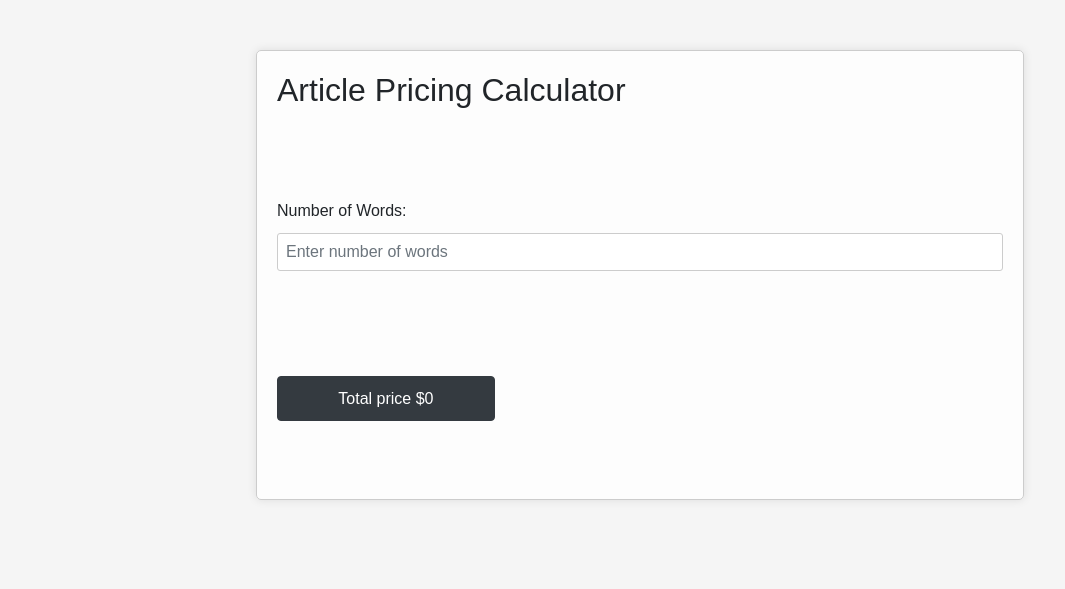
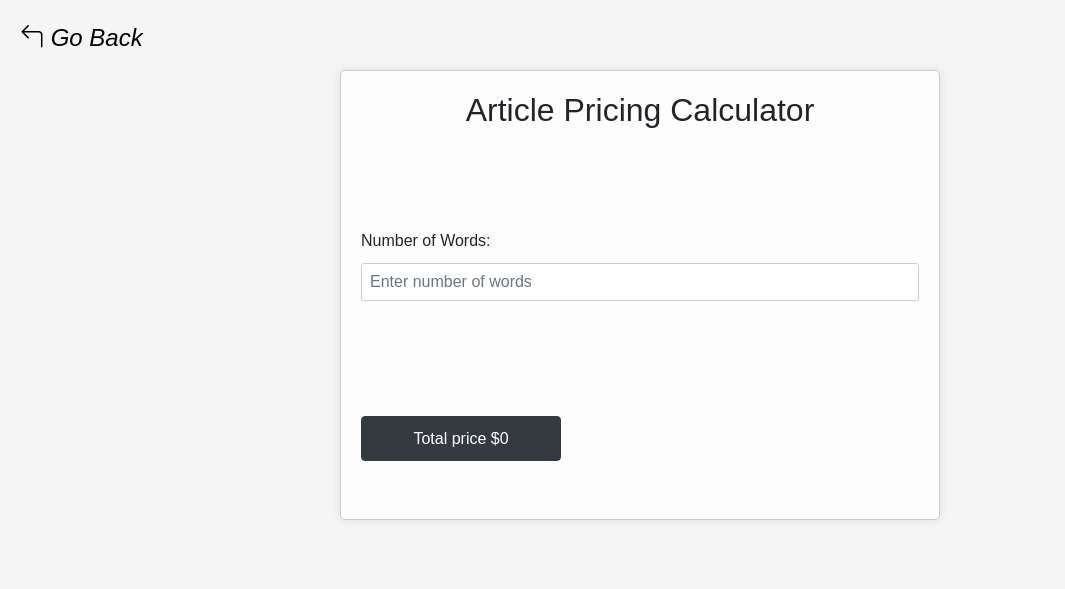
Before and after one commit to Mesh-254/realtime_articles, a Flask app: page /article_pricing in a window 1280 px wide. Shown: the top 589 px of the page, without its empty margins (0-1065 px from the left). Run offline with Flask 3, Linux system fonts and the light colour scheme; some libraries are stand-ins or nearby versions.

Commit message:
created a page to display article pricing

```diff
--- a/templates/home/article_pricing.html
+++ b/templates/home/article_pricing.html
@@ -5,19 +5,22 @@
     <meta name="viewport" content="width=device-width, initial-scale=1.0">
     <title>Article Pricing Calculator</title>
     <link rel="stylesheet" href="https://maxcdn.bootstrapcdn.com/bootstrap/4.5.2/css/bootstrap.min.css">
+    <link rel="stylesheet" href="https://cdnjs.cloudflare.com/ajax/libs/font-awesome/5.15.4/css/all.min.css">
+      <link href="https://cdn.jsdelivr.net/npm/bootstrap-icons/font/bootstrap-icons.css" rel="stylesheet">
     <style>
         body {
             font-family: Arial, sans-serif;
-            background:whitesmoke;
+            background: whitesmoke;
             background-size: cover;
             background-position: center;
         }
-        .container{
-            height: 450px;
+        .container {
             padding: 20px;
         }
         #calculator {
-            width: 60%;
+            height: 450px;
+            width: 100%;
+            max-width: 600px;
             margin: 50px auto;
             padding: 20px;
             border: 1px solid #ccc;
@@ -28,7 +31,7 @@
         label {
             display: block;
             margin-bottom: 10px;
-            margin-top: 90px;
+            margin-top: 100px;
         }
         input[type="number"] {
             width: 100%;
@@ -44,21 +47,35 @@
             border: none;
             border-radius: 3px;
             cursor: pointer;
-            width: 30%;
+            width: 100%;
+            max-width: 200px;
             height: 45px;
-            margin-top: 90px;
+            margin-top: 100px;
         }
         button:hover {
             background-color: #45a049;
         }
+        .prev-page {
+            position: absolute;
+            font-size: 24px;
+            left: 20px;
+            right: 20px;
+            top: 20px;
+            color: black;
+        }
     </style>
 </head>
 <body>
-    <div id="calculator" class="container">
-        <h2>Article Pricing Calculator</h2>
-        <label for="wordCount">Number of Words:</label>
-        <input onkeyup="calculatePrice()" type="number" id="wordCount" min="0" placeholder="Enter number of words" class="form-control">
-        <button  id="price" class="btn btn-dark">Total price $0</button>
+    <div class="container">
+        <div id="calculator">
+            <h2 class="text-center">Article Pricing Calculator</h2>
+            <label for="wordCount">Number of Words:</label>
+            <input onkeyup="calculatePrice()" type="number" id="wordCount" min="0" placeholder="Enter number of words" class="form-control">
+            <button id="price" class="btn btn-dark">Total price $0</button>
+        </div>
+        <a href="{{ url_for('home.index') }}" class="prev-page">
+            <i class="bi bi-arrow-90deg-left"> Go Back</i>
+        </a>
     </div>
 
     <script>
```
